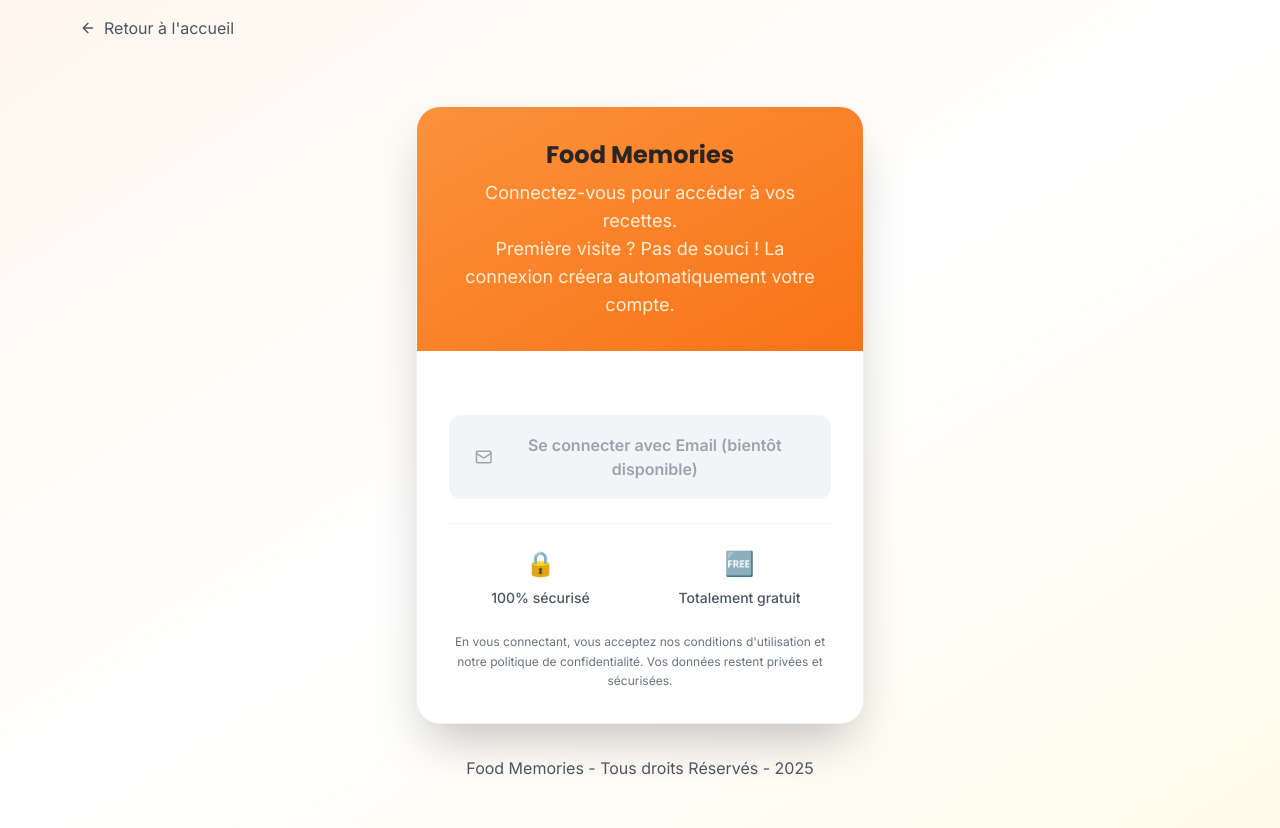
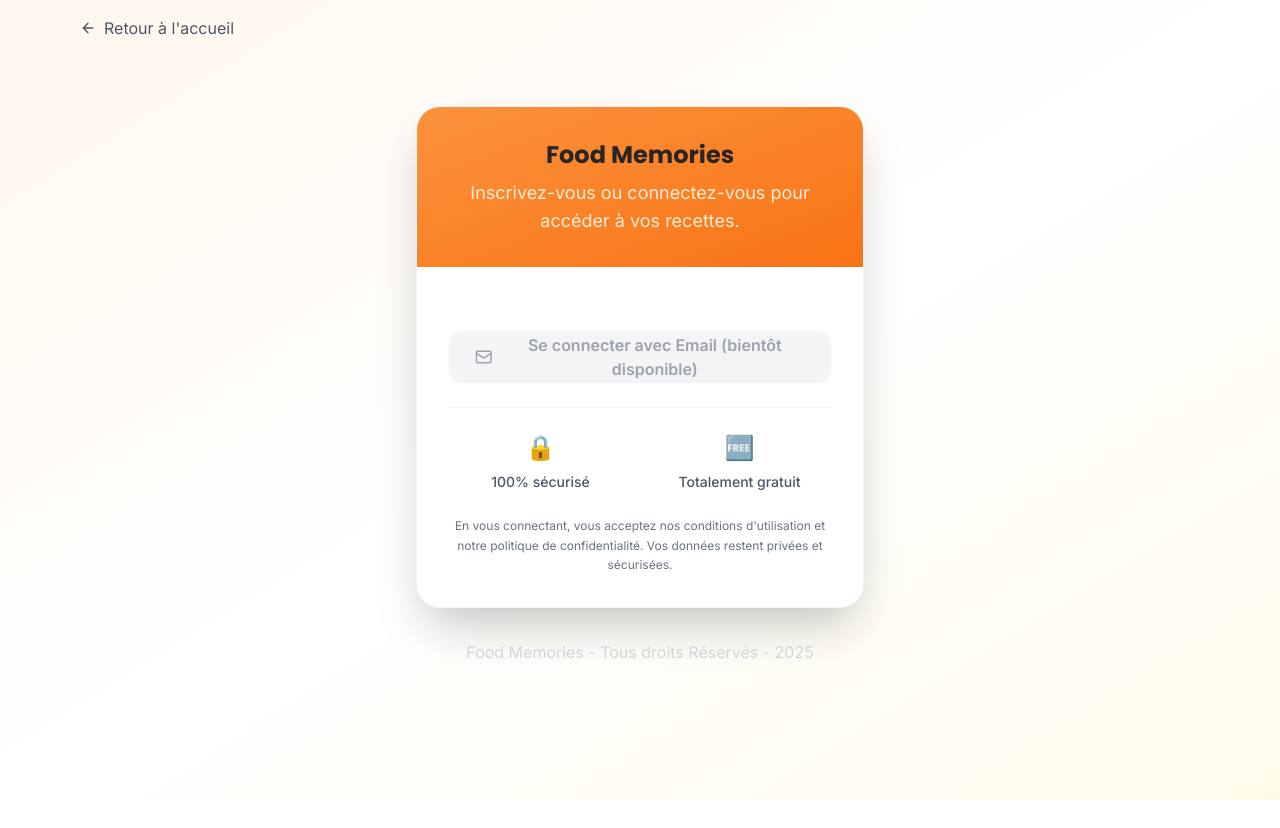
Before and after one commit to oliviertgpls-tech/Fdt-2, a Next.js app: page /auth/signin in a window 1280 px wide. After the commit the page ends 800 px from the top, so only its background shows below. Built offline with nearby package versions, Linux system fonts and the light colour scheme; no server answers.

Commit message:
Update page.tsx

```diff
--- a/app/auth/signin/page.tsx
+++ b/app/auth/signin/page.tsx
@@ -66,7 +66,7 @@ export default function SignInPage() {
             <div className="bg-gradient-to-br from-orange-400 to-orange-500 px-8 py-8 text-center text-white">
               <h1 className="text-2xl font-bold mb-2">Food Memories</h1>
               <p className="text-orange-100 text-lg">
-                Connectez-vous pour accéder à vos recettes. <br/> Première visite ? Pas de souci ! La connexion créera automatiquement votre compte.
+                Inscrivez-vous ou connectez-vous pour accéder à vos recettes.
               </p>
             </div>
 
@@ -94,7 +94,7 @@ export default function SignInPage() {
                 {/* Email (à venir) */}
                 <button
                   disabled
-                  className="w-full flex items-center justify-center gap-3 px-6 py-4 rounded-xl font-semibold bg-gray-100 text-gray-400 border-2 border-gray-100 cursor-not-allowed"
+                  className="w-full flex items-center justify-center gap-3 px-6 py8 rounded-xl font-semibold bg-gray-100 text-gray-400 border-2 border-gray-100 cursor-not-allowed"
                 >
                   <Mail className="w-5 h-5" />
                   Se connecter avec Email (bientôt disponible)
@@ -129,7 +129,7 @@ export default function SignInPage() {
 
           {/* Message sous la card */}
           <div className="text-center mt-8">
-            <p className="text-gray-600">
+            <p className="text-gray-300">
              Food  Memories - Tous droits Réservés - 2025
             </p>
           </div>
```
